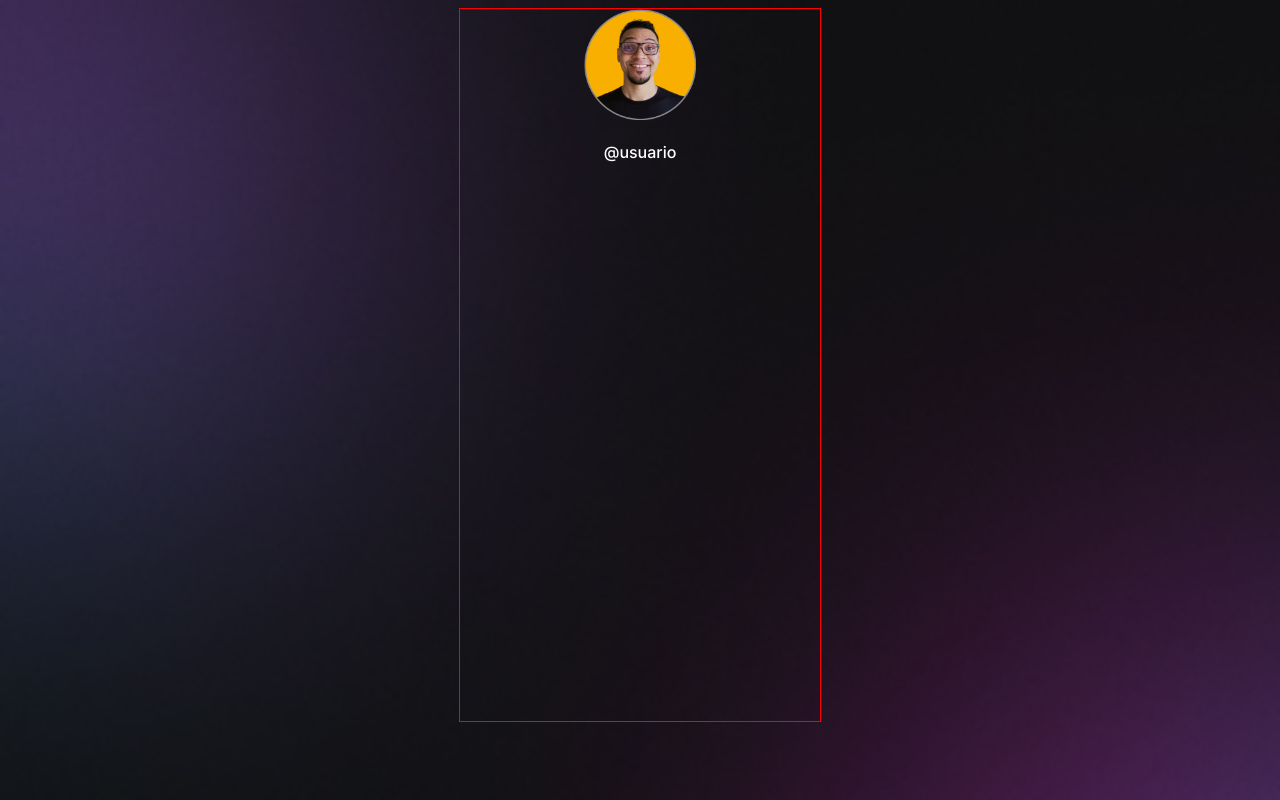
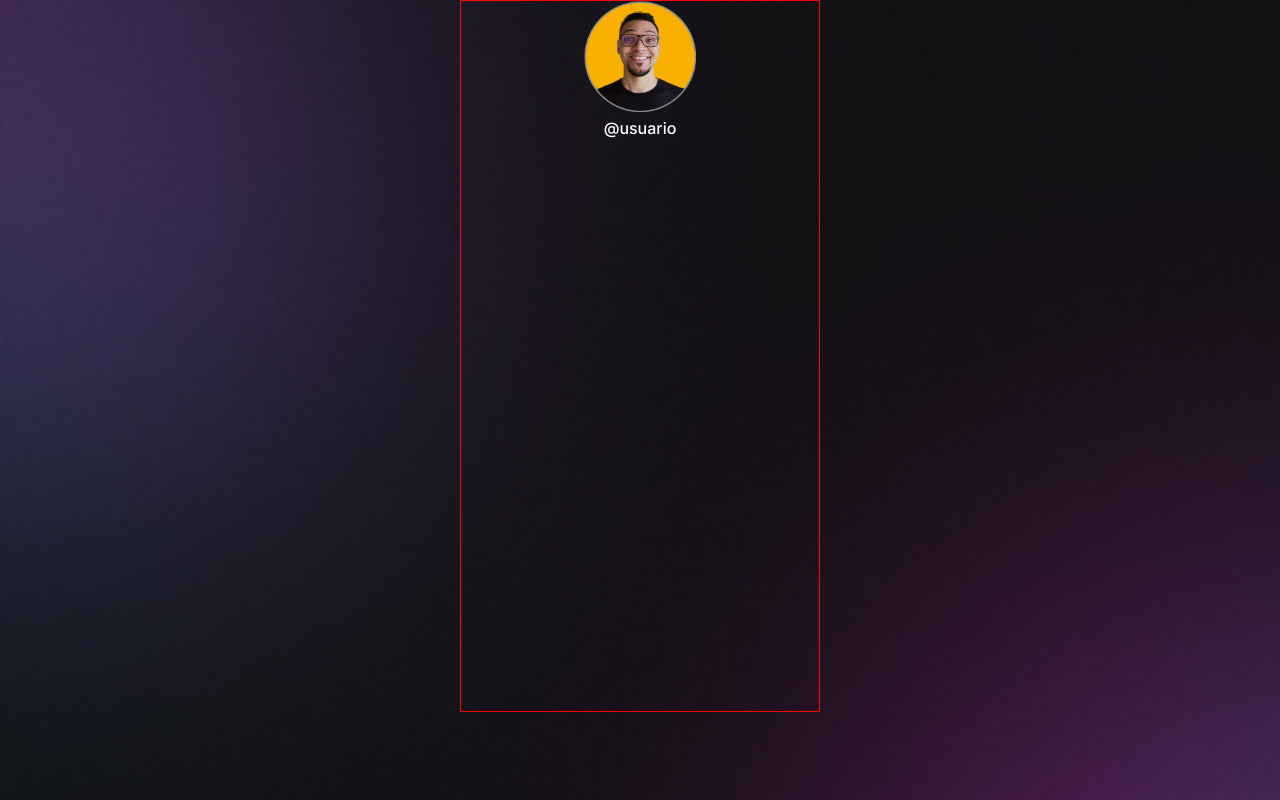
Before and after one commit to eyshilaburiti/DevLinks, a plain HTML site: page index.html in a window 1280 px wide. Drawn offline with Linux system fonts and the light colour scheme.

Commit message:
resetando padroes de margem do navegador

```diff
--- a/style.css
+++ b/style.css
@@ -1,3 +1,12 @@
+* {
+  /* Seletor universal (todos os elementos)
+   * resetar os padrões de margem gerados automaticamente pelo navegador.
+   */
+  margin: 0;
+  padding: 0;
+  box-sizing: border-box; /* A medida do tamanho da caixa passar a ser considerada a partir da borda. */
+}
+
 body {
   /* Agrupando background [shorthand - atalho para todas as outras propriedades]
    * - color
```
